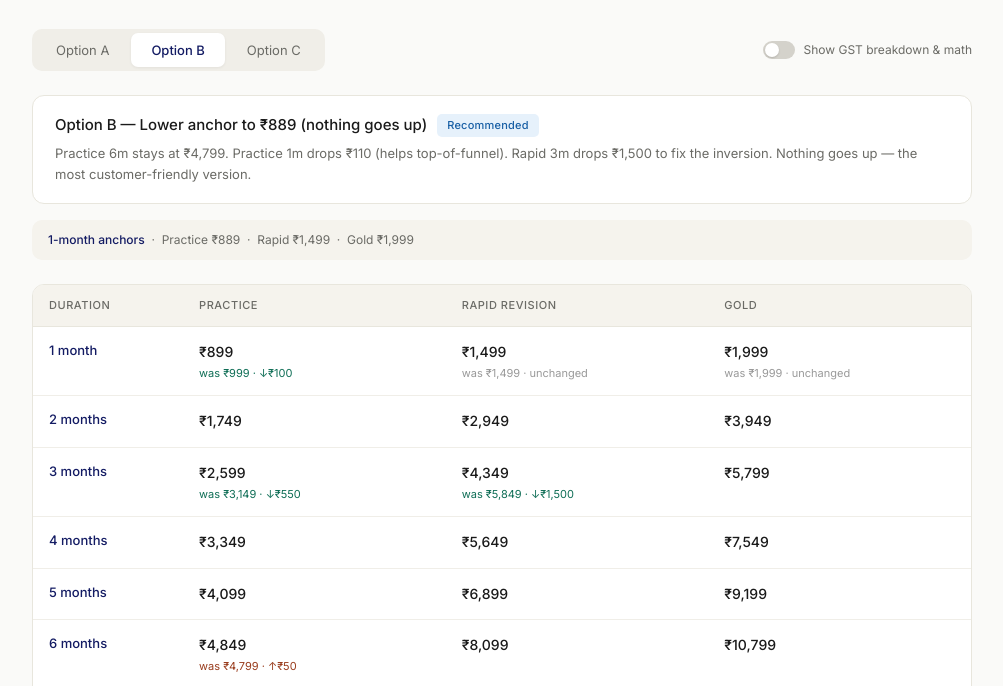
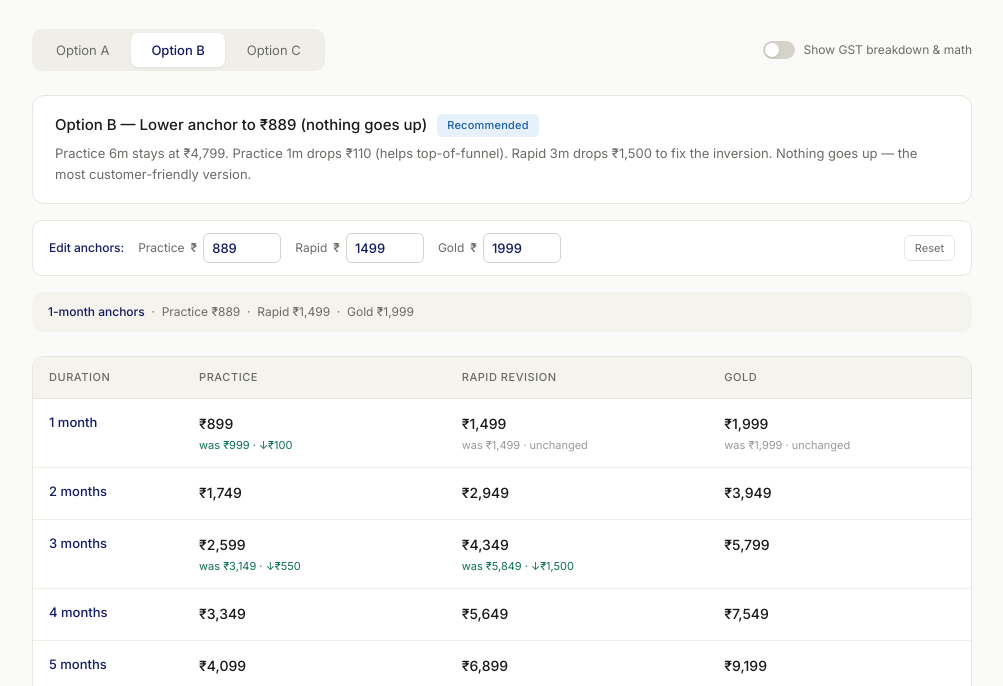
Before and after one commit to ashutoshm703-cpu/nprep-pricing-calculator, a plain HTML site: page index.html in a window 1280 px wide. Shown: the part 106-792 px from the top of the page, without its empty margins (138-1141 px from the left). Drawn offline with Linux system fonts and the light colour scheme.

Commit message:
Add editable anchors per option with live recalc and reset

```diff
--- a/index.html
+++ b/index.html
@@ -143,6 +143,62 @@
     color: #131B63;
     font-weight: 500;
   }
+  .anchor-edit {
+    background: white;
+    border: 1px solid #e8e6dd;
+    border-radius: 10px;
+    padding: 12px 16px;
+    margin-bottom: 1rem;
+    display: flex;
+    align-items: center;
+    gap: 14px;
+    flex-wrap: wrap;
+    font-size: 12px;
+    color: #6b6b66;
+  }
+  .anchor-edit-label {
+    font-weight: 500;
+    color: #131B63;
+  }
+  .anchor-field {
+    display: inline-flex;
+    align-items: center;
+    gap: 6px;
+  }
+  .anchor-field label { color: #6b6b66; }
+  .anchor-field .rupee { color: #6b6b66; font-weight: 500; }
+  .anchor-field input {
+    width: 78px;
+    padding: 6px 8px;
+    border: 1px solid #d4d2cb;
+    border-radius: 6px;
+    font-family: inherit;
+    font-size: 13px;
+    font-weight: 500;
+    color: #131B63;
+    background: white;
+    transition: border-color 0.15s ease;
+  }
+  .anchor-field input:focus {
+    outline: none;
+    border-color: #131B63;
+    box-shadow: 0 0 0 3px rgba(19, 27, 99, 0.08);
+  }
+  .anchor-reset {
+    margin-left: auto;
+    background: transparent;
+    border: 1px solid #e8e6dd;
+    color: #6b6b66;
+    font-family: inherit;
+    font-size: 11px;
+    padding: 5px 10px;
+    border-radius: 6px;
+    cursor: pointer;
+    transition: all 0.15s ease;
+  }
+  .anchor-reset:hover { background: #f5f3ed; color: #131B63; }
+  .anchor-edit.disabled { opacity: 0.5; pointer-events: none; }
+  .anchor-edit-note { color: #999; font-size: 11px; font-style: italic; }
 
   /* Table */
   .table-wrap {
@@ -257,6 +313,26 @@
     <div class="info-desc" id="opt-desc"></div>
   </div>
 
+  <div class="anchor-edit" id="anchor-edit">
+    <span class="anchor-edit-label">Edit anchors:</span>
+    <span class="anchor-field">
+      <label for="anchor-practice">Practice</label>
+      <span class="rupee">₹</span>
+      <input type="number" id="anchor-practice" min="1" step="1">
+    </span>
+    <span class="anchor-field">
+      <label for="anchor-rapid">Rapid</label>
+      <span class="rupee">₹</span>
+      <input type="number" id="anchor-rapid" min="1" step="1">
+    </span>
+    <span class="anchor-field">
+      <label for="anchor-gold">Gold</label>
+      <span class="rupee">₹</span>
+      <input type="number" id="anchor-gold" min="1" step="1">
+    </span>
+    <button class="anchor-reset" id="anchor-reset">Reset</button>
+  </div>
+
   <div class="anchors" id="anchors"></div>
 
   <div class="table-wrap">
@@ -336,6 +412,13 @@ const previousPrices = {
   gold:     { 1: 1999, 7: 12299, 12: 18149 }
 };
 
+// Snapshot of original anchors so Reset works after edits
+const defaultAnchors = {
+  A: { ...optData.A.anchors },
+  B: { ...optData.B.anchors },
+  C: { ...optData.C.anchors }
+};
+
 // ============================================================
 // RENDERING LOGIC (no need to edit below)
 // ============================================================
@@ -405,6 +488,11 @@ function render(opt) {
   document.getElementById('opt-desc').textContent = optData[opt].desc;
 
   const a = optData[opt].anchors;
+
+  // Sync anchor input fields to current option's anchors
+  document.getElementById('anchor-practice').value = a.practice;
+  document.getElementById('anchor-rapid').value = a.rapid;
+  document.getElementById('anchor-gold').value = a.gold;
   const anchorLabel = showDetails ? '1-month anchors (incl. GST — what customer pays)' : '1-month anchors';
   let anchorHtml = '<strong>' + anchorLabel + '</strong> &nbsp;·&nbsp; Practice ' + fmt(a.practice) +
     ' &nbsp;·&nbsp; Rapid ' + fmt(a.rapid) +
@@ -463,6 +551,23 @@ document.getElementById('months-toggle').addEventListener('click', () => {
   applyMonthVisibility();
 });
 
+function bindAnchorInput(id, plan) {
+  document.getElementById(id).addEventListener('input', (e) => {
+    const v = parseInt(e.target.value, 10);
+    if (!Number.isFinite(v) || v < 1) return;
+    optData[currentOpt].anchors[plan] = v;
+    render(currentOpt);
+  });
+}
+bindAnchorInput('anchor-practice', 'practice');
+bindAnchorInput('anchor-rapid', 'rapid');
+bindAnchorInput('anchor-gold', 'gold');
+
+document.getElementById('anchor-reset').addEventListener('click', () => {
+  optData[currentOpt].anchors = { ...defaultAnchors[currentOpt] };
+  render(currentOpt);
+});
+
 document.getElementById('detail-switch').addEventListener('change', (e) => {
   showDetails = e.target.checked;
   render(currentOpt);
```
